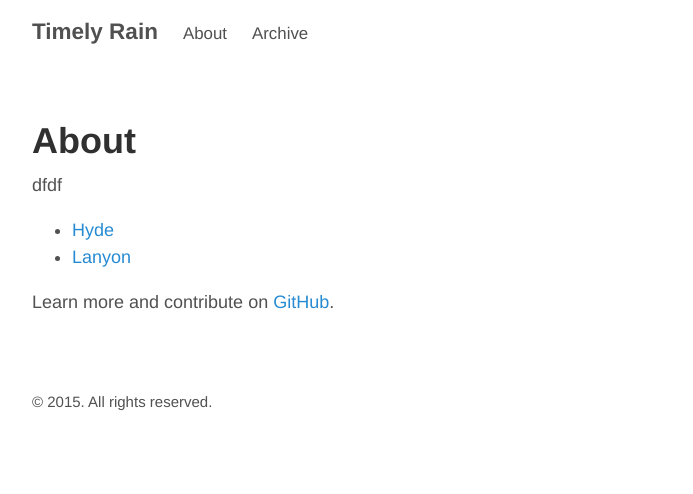
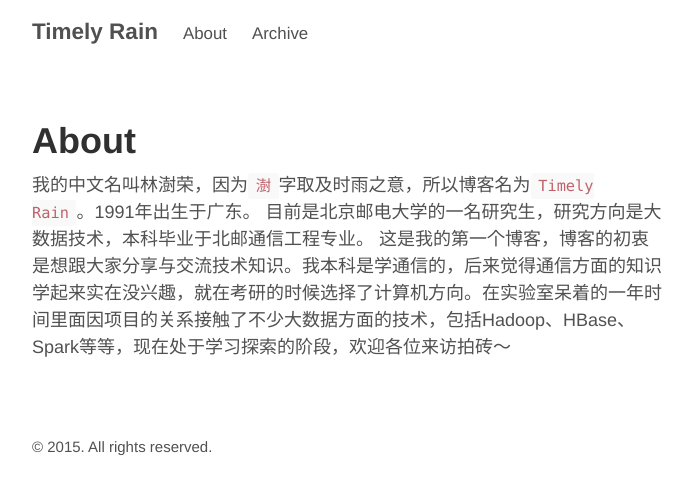
Before and after one commit to lsr1991/lsr1991.github.io, a Jekyll site: the page built from about.md, in a window 1280 px wide. Shown: the top 494 px of the page, without its empty margins (293-986 px from the left). Built offline with Jekyll 4.4.1, drawn with Linux system fonts in a browser that asks for light colours.

Commit message:
Published with https://stackedit.io/

```diff
--- a/about.md
+++ b/about.md
@@ -3,9 +3,6 @@ layout: page
 title: About
 ---
 
-dfdf
-
-* [Hyde](http://hyde.getpoole.com)
-* [Lanyon](http://lanyon.getpoole.com)
-
-Learn more and contribute on [GitHub](https://github.com/poole).
+我的中文名叫林澍荣，因为`澍`字取及时雨之意，所以博客名为`Timely Rain`。1991年出生于广东。
+目前是北京邮电大学的一名研究生，研究方向是大数据技术，本科毕业于北邮通信工程专业。
+这是我的第一个博客，博客的初衷是想跟大家分享与交流技术知识。我本科是学通信的，后来觉得通信方面的知识学起来实在没兴趣，就在考研的时候选择了计算机方向。在实验室呆着的一年时间里面因项目的关系接触了不少大数据方面的技术，包括Hadoop、HBase、Spark等等，现在处于学习探索的阶段，欢迎各位来访拍砖～
```
